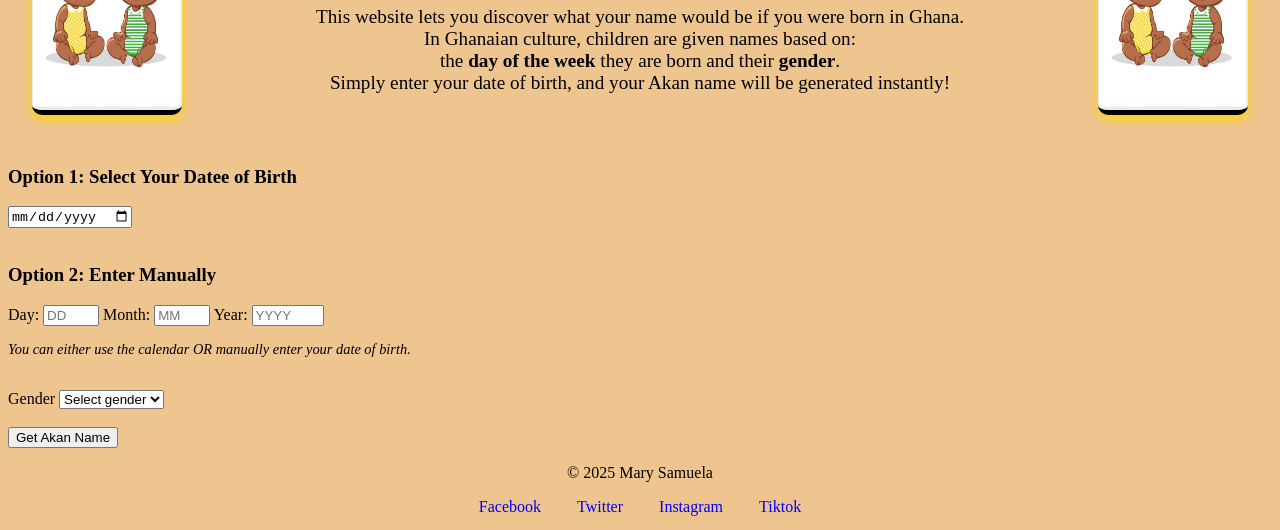
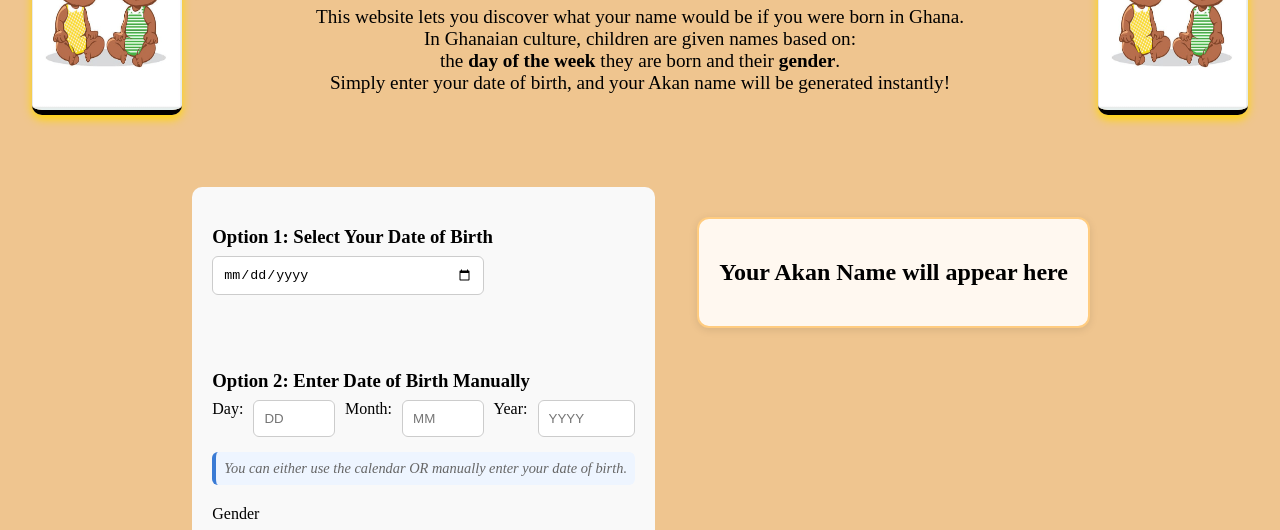
Before and after one commit to Mary-Samuela/Akan-Names, a plain HTML site: page index.html in a window 1280 px wide. Shown: the part 230-760 px from the top of the page. Drawn offline with Linux system fonts and the light colour scheme.

Commit message:
redo general page presentation

```diff
--- a/index.html
+++ b/index.html
@@ -33,12 +33,14 @@
 
 
          <!-- Container Section -->
+          <section id="akan-container">
           <form id="akan-form">
-            <h3> Option 1: Select Your Datee of Birth</h3>
+            <h3> Option 1: Select Your Date of Birth</h3>
              <input type="date" id="dob" name="dob">
                 <br><br>
 
-            <h3>Option 2: Enter Manually</h3>
+            <h3>Option 2: Enter Date of Birth Manually</h3>
+            <div class="manual-inputs">
             <label for="day">Day:</label>
             <input type="number" id="day" min="1" max="31" placeholder="DD">
 
@@ -47,12 +49,12 @@
 
             <label for="year">Year:</label>
             <input type="number" id="year" min="1900" max="2100" placeholder="YYYY">
+            </div>
 
             <!-- Hint -->
              <p id="dob-hint">
               You can either use the calendar OR manually enter your date of birth.
              </p>
-             <br>
 
             <label for="gender">Gender</label>
             <select id="gender" required>
@@ -60,18 +62,15 @@
                 <option value="male">Male</option>
                 <option value="female">Female</option>
             </select>
-            <br><br>
+
             <button type="submit">Get Akan Name</button>
             </form>
 
             <!-- Result Box -->
-            <div id="result-box" style="display:none;
-            margin: top 20px;">
+            <div id="result-box">
 
+                <h2>Your Akan Name will appear here</h2>
 
-                <h2>Your Akan Name is: <span id="akan-name"></span></h2>
-                <h3>You were born on a <span id="day-of-week"></span></h3>
-            </div>
           </section>
             </div>
 
--- a/script.js
+++ b/script.js
@@ -111,9 +111,18 @@ form.addEventListener('submit', function(event) {
 
     // Display result
    const nameElement = document.getElementById("akan-name");
-   nameElement.textContent = akanName.toUpperCase();
-   nameElement.style.color = gender === "male" ? "blue" :
-   "deeppink";
+   const resultBox = document.getElementById("result-box");
+
+   resultBox.innerHTML = `
+   <h2>Your Akan Name is:
+   <span style="color:${gender ===
+   "male" ? "blue" : "deeppink"};">
+   ${akanName.toUpperCase()}
+    </span>
+    </h2>
+
+   <h3>You were born on a ${days[dayIndex]}</h3>
+   `;
 
 
     document.getElementById("day-of-week").textContent = days[dayIndex];
--- a/style.css
+++ b/style.css
@@ -54,13 +54,85 @@ body {
     border-bottom: 5px solid;
     box-shadow: 0 4px 10px gold;
 }
+#akan-container {
+    display: flex;
+    align-items: flex-start;
+    justify-content: space-between;
+    gap: 40px;
+    margin: 20px auto;
+    max-width: 900px;
+}
+/* left column */
+#akan-form {
+   max-width: 600px;
+   margin: 20px auto;
+    padding: 20px;
+    background: #f9f9f9;
+    border-radius: 10px;
+}
+#akan-form h3 {
+    margin-bottom: 8px;
+    color: black;
+}
+/* Calendar Input */
+#dob {
+    display: block;
+    width: 100%;
+    max-width: 250px;
+    padding: 10px;
+    border: 1px solid #ccc;
+    border-radius: 6px;
+    margin-bottom: 20px;
+    }
+
+    /* manual Inputs */
+    .manual-inputs {
+        display: flex;
+        gap: 10px;
+        flex-wrap: wrap;
+        margin-bottom: 15px;
+    }
+    .manual-inputs input {
+       flex: 1 1 auto;
+        padding: 10px;
+        max-width: 100px;
+        border: 1px solid #ccc;
+        border-radius: 6px;
+
+    }
+/* gender */
+#gender,
+#akan-form button {
+    display: block;
+    margin: 10px 0;
+    width: 100%;
+    max-width: 250px;
+    padding: 10px;
+    border: 1px solid #ccc;
+    border-radius: 6px;
+
+}
 
 /* Hint */
 #dob-hint {
     font-size: 0.9rem;
-    color: black
-    margin-top: 0.3rem;
+    color: #666;
+    background: #eef5ff;
+    padding: 8px;
+    border-left: 4px solid #3a7bd5;
+    border-radius: 6px;
+    margin-top: 10px;
+    margin-bottom: 20px;
     font-style: italic;
+}
+#result-box {
+    background: #fff8f0;
+    padding: 20px;
+    border: 2px solid #ffcc80;
+    border-radius: 12px;
+    box-shadow: 0 2px 8px rgba(0, 0, 0, 0.1);
+    margin-top: 50px;
+    text-align: center;
 }
 .footer-content {
     text-align:center;
```
